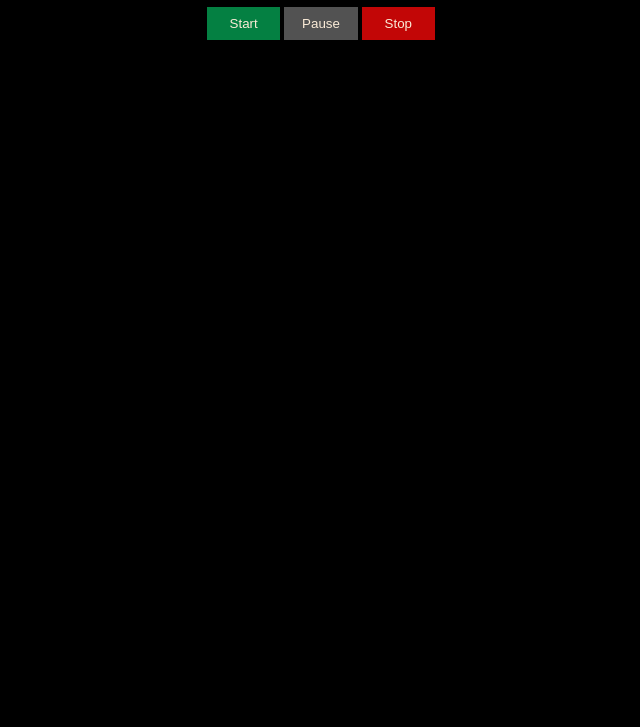
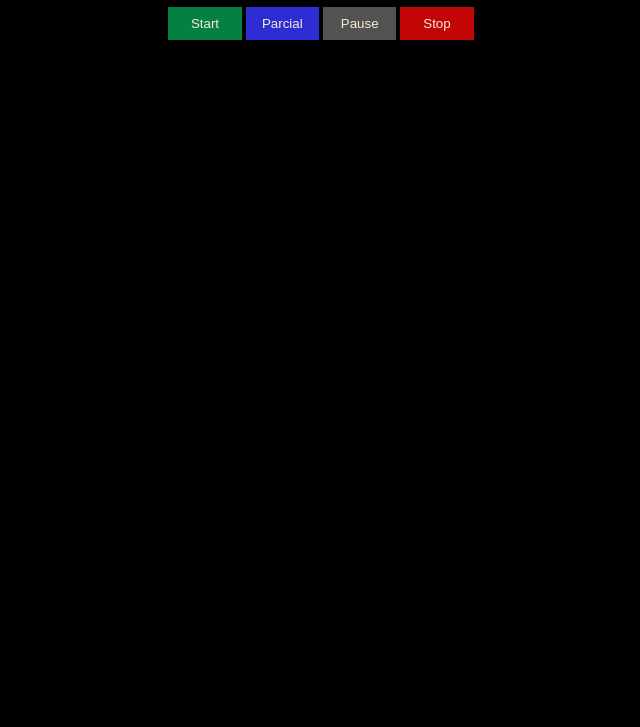
Before and after one commit to CaioMDutra/Projetos, a plain HTML site: page cronometro.html in a window 1280 px wide. Shown: the part 73-800 px from the top of the page, without its empty margins (319-959 px from the left). Drawn offline with Linux system fonts and the light colour scheme.

Commit message:
adicionando parcial

```diff
--- a/cronometro.css
+++ b/cronometro.css
@@ -30,3 +30,7 @@ button:hover{
 .pause-btn{
     background-color: rgb(82, 82, 82);
 }
+
+.parcial-btn{
+    background-color: rgb(44, 46, 212);
+}
--- a/cronometro.html
+++ b/cronometro.html
@@ -10,7 +10,9 @@
 <body>
     <div>
     <h1 id="watch">00:00</h1>
+    <h1 id="freeze"></h1>
     <button class="start-btn" onclick="start()">Start</button>
+    <button class="parcial-btn" onclick="parcial()">Parcial</button>
     <button class="pause-btn" onclick="pause()">Pause</button>
     <button class="stop-btn" onclick="stop()">Stop</button>
 
--- a/cronometro.js
+++ b/cronometro.js
@@ -17,8 +17,13 @@ function start(){
     interval=setInterval(counter,1000)
 }
 
+function parcial(){
+    document.getElementById("freeze").innerText =twonum(hours)+":"+twonum(minuts)+":"+twonum(seconds)
+}
+
 function pause(){
     clearInterval(interval)
+
 }
 
 function stop(){
@@ -26,6 +31,7 @@ function stop(){
     minuts=0
     seconds=0
     document.getElementById("watch").innerText ="00:00"
+    document.getElementById("freeze").innerText =""
 }
 
 function counter(){
```
